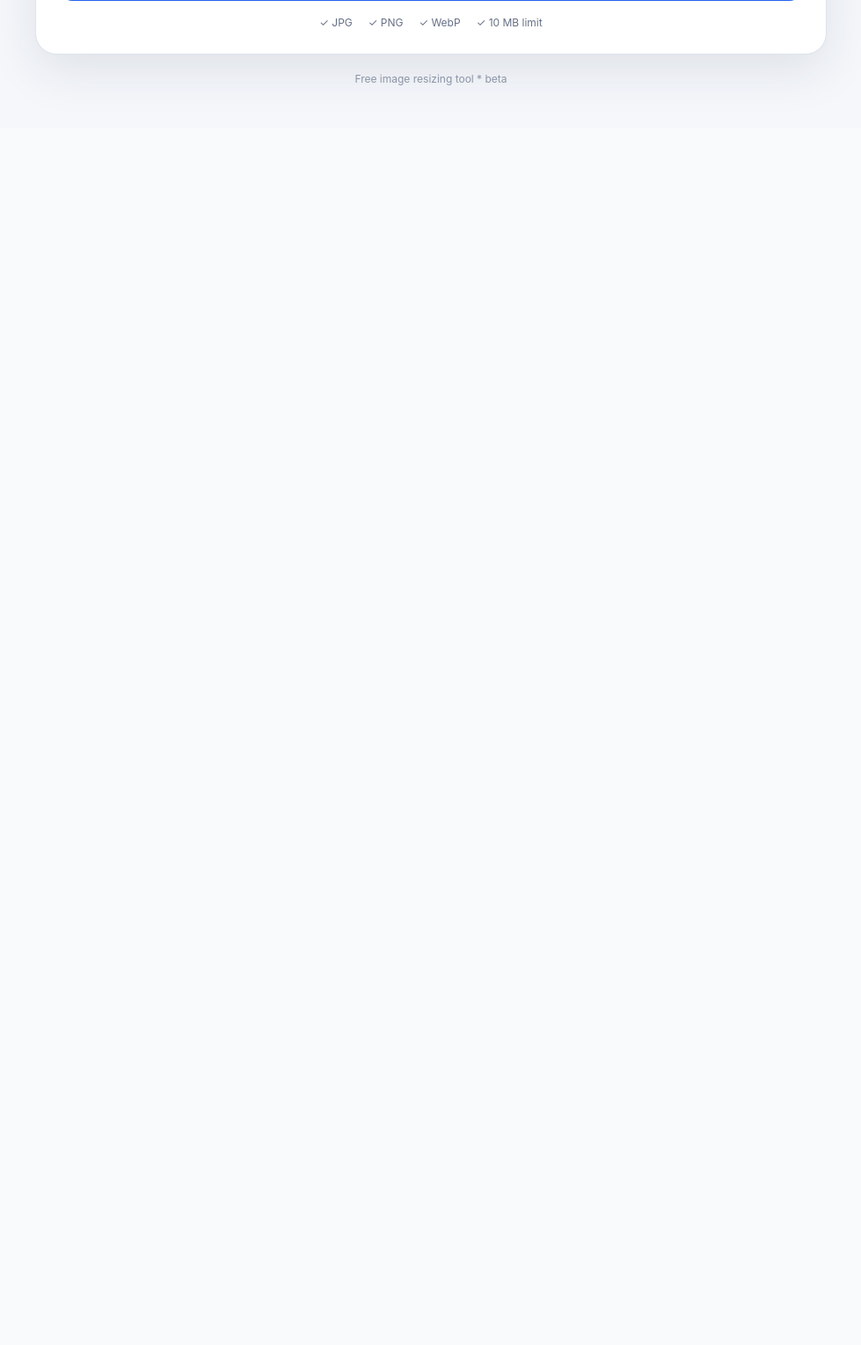
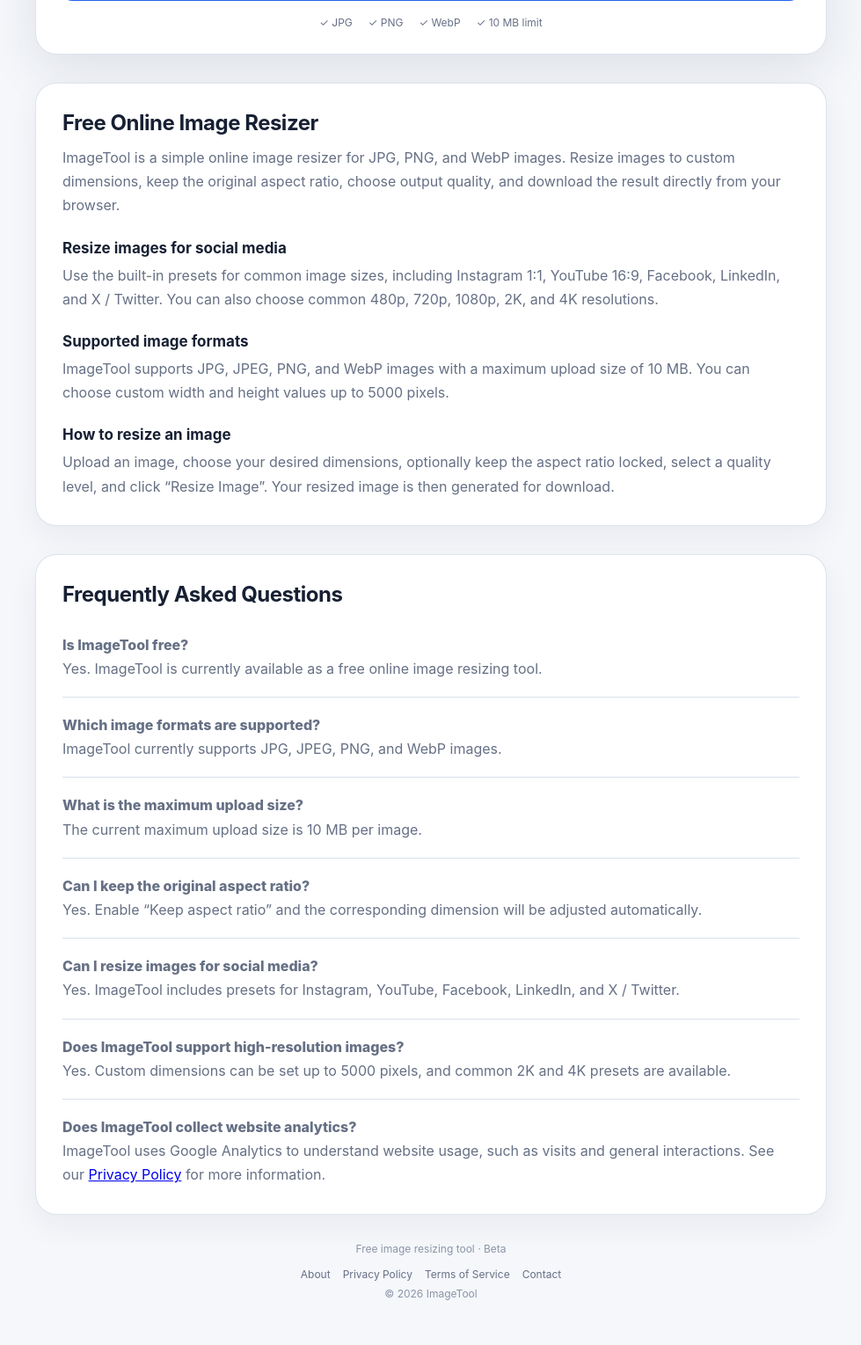
Before and after one commit to ammadsdq188-creator/image-tool, a Flask app: page / in a window 1280 px wide. Shown: the part 1019-2548 px from the top of the page at 88% size, without its empty margins (150-1129 px from the left). Before the commit the page ends 1116 px from the top, so only its background shows below. Run offline with Flask 3, Linux system fonts and the light colour scheme.

Commit message:
Improve homepage content and footer

```diff
--- a/app/templates/index.html
+++ b/app/templates/index.html
@@ -324,6 +324,74 @@
             font-size: 12px;
             margin-top: 20px;
         }
+
+.content-section {
+    margin-top: 32px;
+    background: var(--card);
+    border: 1px solid rgba(217, 225, 235, .9);
+    border-radius: 24px;
+    padding: 30px;
+    box-shadow: 0 12px 35px rgba(30, 41, 59, .06);
+}
+
+.content-section h2 {
+    margin: 0 0 12px;
+    font-size: 24px;
+    letter-spacing: -.5px;
+}
+
+.content-section h3 {
+    margin: 24px 0 8px;
+    font-size: 17px;
+}
+
+.content-section p {
+    margin: 0;
+    color: var(--muted);
+    line-height: 1.7;
+}
+
+.faq-item {
+    padding: 18px 0;
+    border-bottom: 1px solid var(--border);
+}
+
+.faq-item:last-child {
+    border-bottom: 0;
+    padding-bottom: 0;
+}
+
+.faq-question {
+    margin: 0 0 7px;
+    font-size: 16px;
+    font-weight: 800;
+    color: var(--text);
+}
+
+.footer {
+    text-align: center;
+    color: #8a94a6;
+    font-size: 12px;
+    margin-top: 28px;
+    line-height: 1.8;
+}
+
+.footer-links {
+    display: flex;
+    justify-content: center;
+    flex-wrap: wrap;
+    gap: 14px;
+    margin-top: 8px;
+}
+
+.footer-links a {
+    color: var(--muted);
+    text-decoration: none;
+}
+
+.footer-links a:hover {
+    color: var(--accent);
+}
 
         @media (max-width: 650px) {
             .page {
@@ -696,10 +764,118 @@
 
         </div>
 
-    </div>
+        </div>
+
+    <section class="content-section">
+        <h2>Free Online Image Resizer</h2>
+
+        <p>
+            ImageTool is a simple online image resizer for JPG, PNG, and WebP
+            images. Resize images to custom dimensions, keep the original
+            aspect ratio, choose output quality, and download the result
+            directly from your browser.
+        </p>
+
+        <h3>Resize images for social media</h3>
+
+        <p>
+            Use the built-in presets for common image sizes, including
+            Instagram 1:1, YouTube 16:9, Facebook, LinkedIn, and X / Twitter.
+            You can also choose common 480p, 720p, 1080p, 2K, and 4K
+            resolutions.
+        </p>
+
+        <h3>Supported image formats</h3>
+
+        <p>
+            ImageTool supports JPG, JPEG, PNG, and WebP images with a maximum
+            upload size of 10 MB. You can choose custom width and height values
+            up to 5000 pixels.
+        </p>
+
+        <h3>How to resize an image</h3>
+
+        <p>
+            Upload an image, choose your desired dimensions, optionally keep
+            the aspect ratio locked, select a quality level, and click
+            “Resize Image”. Your resized image is then generated for download.
+        </p>
+    </section>
+
+    <section class="content-section">
+        <h2>Frequently Asked Questions</h2>
+
+        <div class="faq-item">
+            <p class="faq-question">Is ImageTool free?</p>
+            <p>
+                Yes. ImageTool is currently available as a free online image
+                resizing tool.
+            </p>
+        </div>
+
+        <div class="faq-item">
+            <p class="faq-question">Which image formats are supported?</p>
+            <p>
+                ImageTool currently supports JPG, JPEG, PNG, and WebP images.
+            </p>
+        </div>
+
+        <div class="faq-item">
+            <p class="faq-question">What is the maximum upload size?</p>
+            <p>
+                The current maximum upload size is 10 MB per image.
+            </p>
+        </div>
+
+        <div class="faq-item">
+            <p class="faq-question">Can I keep the original aspect ratio?</p>
+            <p>
+                Yes. Enable “Keep aspect ratio” and the corresponding
+                dimension will be adjusted automatically.
+            </p>
+        </div>
+
+        <div class="faq-item">
+            <p class="faq-question">Can I resize images for social media?</p>
+            <p>
+                Yes. ImageTool includes presets for Instagram, YouTube,
+                Facebook, LinkedIn, and X / Twitter.
+            </p>
+        </div>
+
+        <div class="faq-item">
+            <p class="faq-question">Does ImageTool support high-resolution images?</p>
+            <p>
+                Yes. Custom dimensions can be set up to 5000 pixels, and
+                common 2K and 4K presets are available.
+            </p>
+        </div>
+
+        <div class="faq-item">
+            <p class="faq-question">Does ImageTool collect website analytics?</p>
+            <p>
+                ImageTool uses Google Analytics to understand website usage,
+                such as visits and general interactions. See our
+                <a href="/privacy">Privacy Policy</a> for more information.
+            </p>
+        </div>
+    </section>
 
     <div class="footer">
-        Free image resizing tool * beta
+        <div>
+            Free image resizing tool · Beta
+        </div>
+
+        <div class="footer-links">
+            <a href="/about">About</a>
+            <a href="/privacy">Privacy Policy</a>
+            <a href="/terms">Terms of Service</a>
+            <a href="/contact">Contact</a>
+        </div>
+
+        <div>
+            © 2026 ImageTool
+        </div>
     </div>
 
 </div>
```
